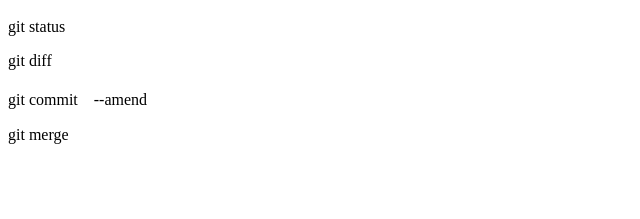
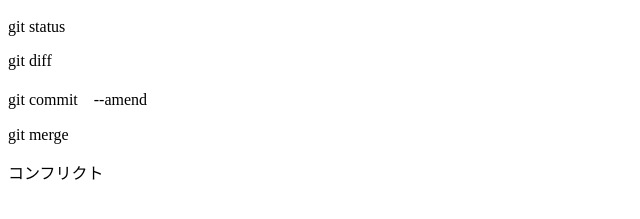
Before and after one commit to aoki214/git_tutorial, a plain HTML site: page index.html in a window 1280 px wide. Shown: the part 57-276 px from the top of the page, without its empty margins (0-640 px from the left). Drawn offline with Linux system fonts and the light colour scheme.

Commit message:
コンフリクトを追記

```diff
--- a/index.html
+++ b/index.html
@@ -3,3 +3,4 @@
 <p>git diff</p>
 <p>git commit　--amend</p>
 <p>git merge</p>
+<P>コンフリクト</p>
```
